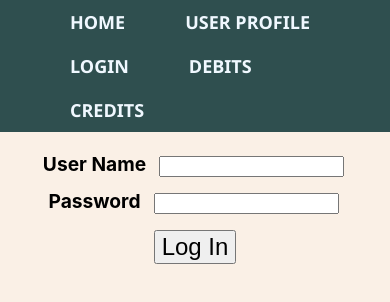
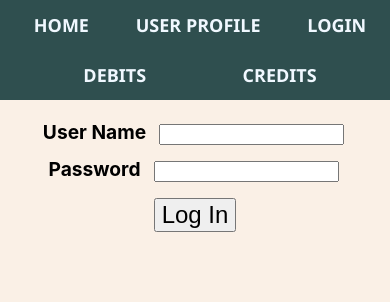
Before and after one commit to anyichen212/bank_of_react, a React (Create React App) app: page /login in a window 390 px wide. Shown: the top 302 px of the page. Built offline with nearby package versions, Linux system fonts and the light colour scheme; no server answers.

Commit message:
update log in and styling

```diff
--- a/src/App.css
+++ b/src/App.css
@@ -31,7 +31,7 @@ li>a:hover{
   background-color: burlywood;
   color: darkslategray;
   border-radius: 0 0 30px 30px;
-  padding: 25px;
+  padding: 24px;
 }
 
 body{
@@ -112,3 +112,36 @@ label{
 .balance, .text{
   font-size: xx-large;
 }
+
+@media only screen and (max-width: 710px){
+  ul{
+    display: flex;
+    flex-wrap: wrap;
+    justify-content:space-evenly;
+    margin-left: -30px;
+  }
+
+  li{
+    list-style: none;
+    padding: 8px;
+    margin: 5px;
+  }
+
+  li>a{
+    color: aliceblue;
+    padding: 10px;
+    font-size: large;
+    font-weight: bolder;
+    text-decoration: none;
+    font-family:'Segoe UI';
+    text-transform: uppercase;
+  }
+
+  li>a:hover{
+    background-color: burlywood;
+    color: darkslategray;
+    border-radius: 5px;
+    padding: 8px;
+    margin: 5px;
+  }
+}
--- a/src/App.js
+++ b/src/App.js
@@ -21,6 +21,7 @@
       const [debit, setDebit] = useState(0.0);
       const [credit, setCredit] = useState(0.0);
 
+      //run only once
     useEffect(() => {
       const d = axios.get("https://bank-of-react-b745wfs0u-ajlapid718.vercel.app/debits")
       .then(result => {
@@ -49,6 +50,8 @@
 
     }, []);
 
+    //run when the axios.get finish fetch and loaded
+    //also updates when credit and debit values change
     useEffect(() => {
         if(load){
             setAccountBalance(credit - debit);
--- a/src/components/Cards.jsx
+++ b/src/components/Cards.jsx
@@ -4,7 +4,7 @@ const Cards = (props) => {
     const info = props.card;
 
     //console.log(props.card);
-    //individual gifs
+    //individual money infos
     return (
         <div className="card">
             <div><b>Amount :</b> ${info[0].toFixed(2)}</div>
--- a/src/components/Login.jsx
+++ b/src/components/Login.jsx
@@ -1,6 +1,6 @@
 // Login.js
 import React, { Component } from 'react'
-import { redirect } from 'react-router-dom'
+import { Navigate } from 'react-router-dom'
 
 class LogIn extends Component {
   constructor () {
@@ -12,6 +12,7 @@ class LogIn extends Component {
       },
       redirect: false
     }
+
   }
 
   handleChange = (e) => {
@@ -31,7 +32,7 @@ class LogIn extends Component {
 
   render () {
     if (this.state.redirect) {
-      return redirect("/userProfile");
+      return <Navigate to={"/userProfile"} />;
     }
 
     return (
```
